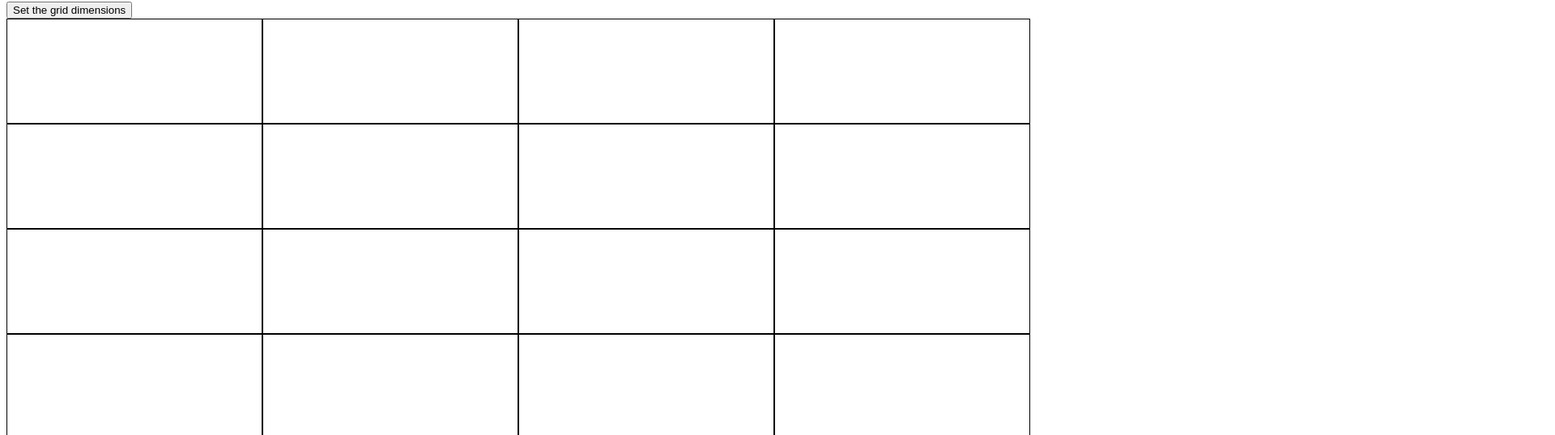
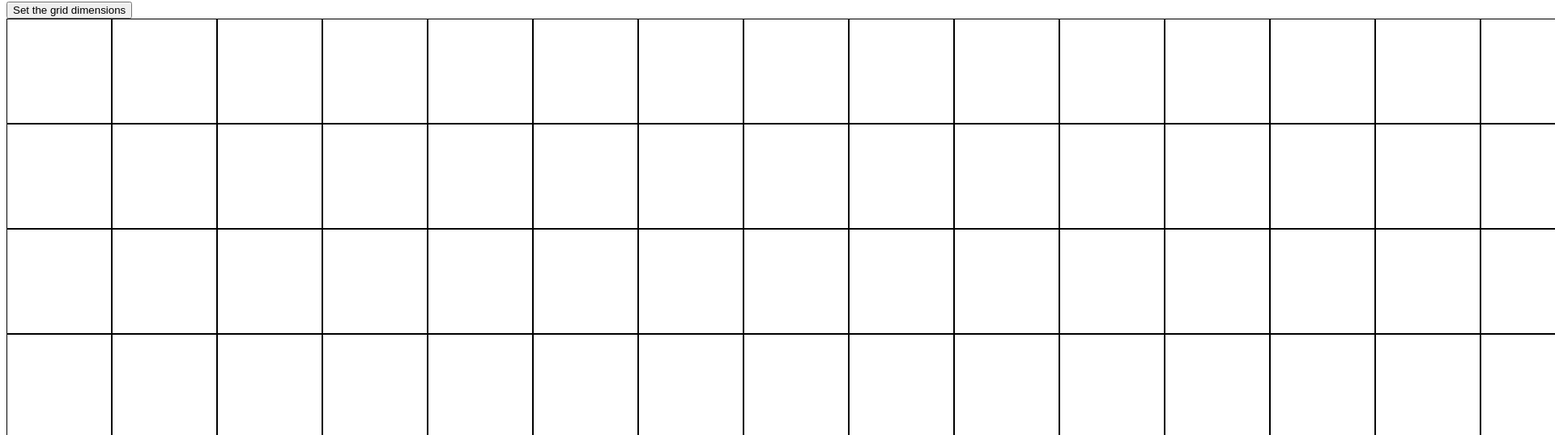
Before and after one commit to Ja-Uyoma/Etch-a-Sketch, a plain HTML site: page index.html in a window 1280 px wide. Shown: the part 78-616 px from the top of the page at 81% size, 1920 px wide, since content can reach past the window. Drawn offline with Linux system fonts and the light colour scheme.

Commit message:
refactor: set the default grid size to be 16
- Update styles/index.css grid tracks to match
- Set the grid dimensions in the initial call to CreateGrid in
src/index.js to 16
- Set the grid dimensions to 16 if dimensions < 0 in src/Button.mjs

```diff
--- a/src/Button.mjs
+++ b/src/Button.mjs
@@ -13,7 +13,7 @@ const HandleButtonClicked = () => {
     if (dimensions > 100) {
       dimensions = 100;
     } else if (dimensions < 0) {
-      dimensions = 10;
+      dimensions = 16;
     }
 
     let cells = document.querySelectorAll("div.container > div");
--- a/src/index.js
+++ b/src/index.js
@@ -4,7 +4,7 @@ import HandleButtonClicked from "./Button.mjs";
 
 const main = () => {
   UpdateYear();
-  let grid = CreateGrid(4, 4);
+  let grid = CreateGrid(16, 16);
   ChangeGridCellBgColourOnMouseOver(grid, "red");
   RenderGrid(grid);
   HandleButtonClicked();
--- a/styles/index.css
+++ b/styles/index.css
@@ -11,8 +11,8 @@
 
 .container {
   display: grid;
-  grid-template-columns: repeat(4, 1fr);
-  grid-template-rows: repeat(4, 1fr);
+  grid-template-columns: repeat(16, 1fr);
+  grid-template-rows: repeat(16, 1fr);
 }
 
 .container > div {
```
